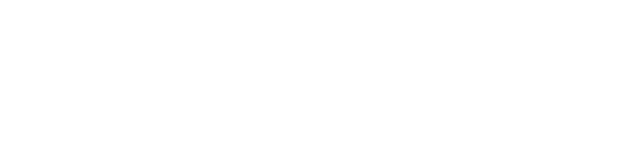
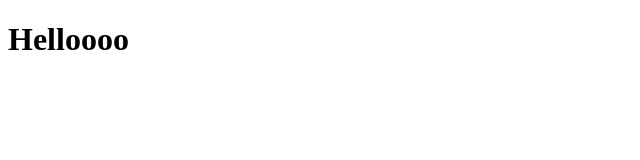
Before and after one commit to Madalik/MerryChristmas, a plain HTML site: page index.html in a window 1280 px wide. Shown: the whole page, without its empty margins (0-640 px from the left). Drawn offline with Linux system fonts and the light colour scheme.

Commit message:
initial html

```diff
--- a/index.html
+++ b/index.html
@@ -1,5 +1,11 @@
 <!doctype html>
 
 <html>
+    <head>
+
+    </head>
+    <body>
+        <h1>Helloooo</h1>
+    </body>
 
 </html>
```
